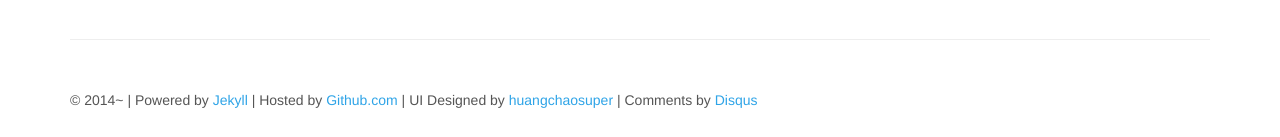
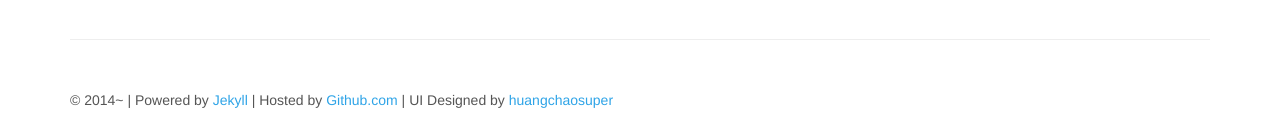
Before and after one commit to huangchaosuper/blog, a Jekyll site: the page built from index.html, in a window 1280 px wide and 900 px high, scrolled down 580 px. Shown: the part 760-897 px from the top of the window. Built offline with Jekyll 4.4.1, drawn with Linux system fonts in a browser that asks for light colours; Markdown is read by kramdown in place of the engine named in the settings.

Commit message:
back to nomoral

```diff
--- a/_layouts/default.html
+++ b/_layouts/default.html
@@ -74,7 +74,6 @@
              | Powered by <a href="https://github.com/mojombo/jekyll">Jekyll</a>
              | Hosted by <a href="http://github.com">Github.com</a>
              | UI Designed by <a href="{{site.url}}">huangchaosuper</a>
-             | Comments by <a href="http://disqus.com">Disqus</a>
 			</span>
 		</footer>
 	</div>
--- a/_layouts/post.html
+++ b/_layouts/post.html
@@ -33,3 +33,4 @@
     })();
 </script>
 <noscript>Please enable JavaScript to view the <a href="http://disqus.com/?ref_noscript">comments powered by Disqus.</a></noscript>
+<a href="http://disqus.com" class="dsq-brlink">comments powered by <span class="logo-disqus">Disqus</span></a>
```
